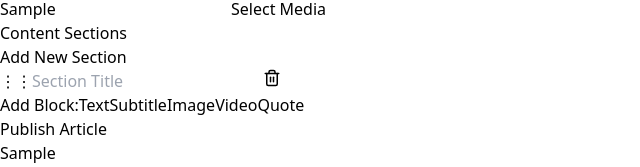
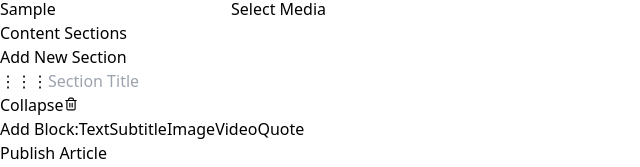
Before and after one commit to yvartpro/cci_admin, a React (Vite) app: page /create in a window 1280 px wide. Both pictures are taken after typing "Sample", "Sample", "Sample", "Sample" into the empty fields and a click on the button "Add New Section". Shown: the part 401-568 px from the top of the page, without its empty margins (0-640 px from the left). Built offline with nearby package versions, Linux system fonts and the light colour scheme.

Commit message:
feat: collapse expand section

```diff
--- a/src/pages/ArticleEditor.jsx
+++ b/src/pages/ArticleEditor.jsx
@@ -81,7 +81,16 @@ export default function ArticleEditor() {
   const [article, setArticle] = useState(EMPTY_ARTICLE);
   const [loading, setLoading] = useState(false);
   const [showMediaLibrary, setShowMediaLibrary] = useState(false);
+  const [collapsedSections, setCollapsedSections] = useState({});
   const [mediaCtx, setMediaCtx] = useState(null);
+
+  const collapseSection = (id) => {
+    setCollapsedSections(prev => ({
+      ...prev,
+      [id]: !prev[id]
+    }));
+  };
+
 
   /* ============ LOAD ============ */
   useEffect(() => {
@@ -253,7 +262,7 @@ export default function ArticleEditor() {
                         className="cursor-grab text-gray-400"
                         title="Drag section"
                       >
-                        ⋮⋮
+                        ⋮⋮⋮
                       </span>
 
                       <input
@@ -268,17 +277,25 @@ export default function ArticleEditor() {
                           )
                         }
                       />
+                      <div className="flex gap-2">
+                        <button
+                          onClick={() => collapseSection(section.id)}
+                          className="text-xs text-indigo-600"
+                        >
+                          {collapsedSections[section.id] ? "Expand" : "Collapse"}
+                        </button>
 
-                      <IconBtn
-                        onClick={() => removeSection(section.id)}
+                        <IconBtn onClick={() => removeSection(section.id)}
                           className="text-gray-400 hover:text-red-500"
                         >
-                        <Trash2 size={18} />
+                          <Trash2 size={14} />
                         </IconBtn>
+                      </div>
                     </div>
 
                     {/* BLOCKS (UNCHANGED) */}
-                    {section.blocks.map((block) => (
+                    {!collapsedSections[section.id] && (<>{
+                      section.blocks.map((block) => (
                         <div key={block.id} className="mb-4 relative">
                           <IconBtn
                             className="absolute right-0 top-0"
@@ -314,15 +331,16 @@ export default function ArticleEditor() {
                           )}
                         </div>
                       ))}
+                      < BlockBar onAdd={(t) => addBlock(section.id, t)} />
+                    </>
+                    )}
 
-                    <BlockBar onAdd={(t) => addBlock(section.id, t)} />
                   </Card>
                 )}
               </SortableSection>
             ))}
           </SortableContext>
         </DndContext>
-
 
         <button
           onClick={save}
```
Lines whose indentation alone changed are shown as unchanged.
